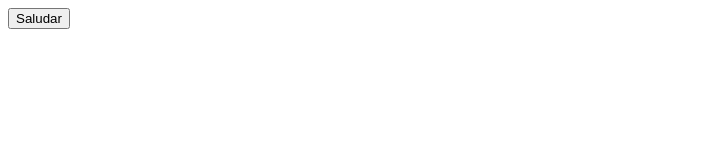
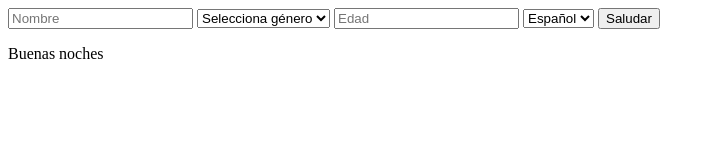
Before and after one commit to Isabella12-bit/saludador, a website: page index.html in a window 1280 px wide. Both pictures are taken after a click on the button "Saludar". Shown: the whole page, without its empty margins (0-715 px from the left). Drawn offline with Linux system fonts and the light colour scheme.

Commit message:
Fix: Se arregló el problema, antes al presionar el botón de saludar no pasaba nada, ahora sí muestra el saludo.

```diff
--- a/index.html
+++ b/index.html
@@ -1,13 +1,34 @@
 <!DOCTYPE html>
-<html lang="en">
+<html lang="es">
 <head>
   <meta charset="UTF-8">
   <meta name="viewport" content="width=device-width, initial-scale=1.0">
-  <title>Document</title>
+  <title>Saludador</title>
 </head>
 <body>
   <form id="saludar-form">
+    <input type="text" id="nombre" placeholder="Nombre">
+
+    <select id="genero">
+      <option value="">Selecciona género</option>
+      <option value="masculino">Masculino</option>
+      <option value="femenino">Femenino</option>
+      <option value="otro">Otro</option>
+    </select>
+
+    <input type="number" id="edad" placeholder="Edad">
+
+    <select id="idioma">
+      <option value="español">Español</option>
+      <option value="inglés">Inglés</option>
+    </select>
+
     <button type="button" id="saludar-btn">Saludar</button>
   </form>
+
+  <div id="resultado"></div>
+
+  <script type="module" src="./src/presenter.js"></script>
+
 </body>
 </html>
--- a/src/presenter.js
+++ b/src/presenter.js
@@ -6,5 +6,6 @@ document.querySelector("#saludar-btn").addEventListener("click", () => {
   const edad = parseInt(document.querySelector("#edad").value.trim()) || null;
   const idioma = document.querySelector("#idioma").value;
 
-  document.querySelector("#resultado").innerHTML = `<p>${obtenerSaludo(nombre, genero, edad, idioma)}</p>`;
+  const saludo = obtenerSaludo(nombre, genero, edad, idioma);
+  document.querySelector("#resultado").innerHTML = `<p>${saludo}</p>`;
 });
```
